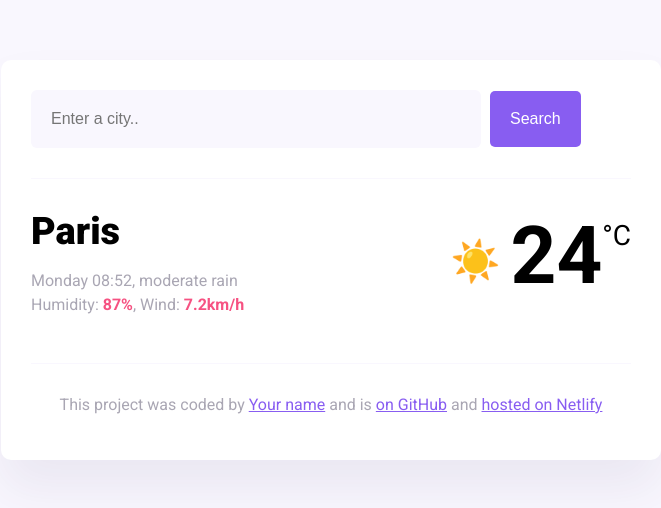
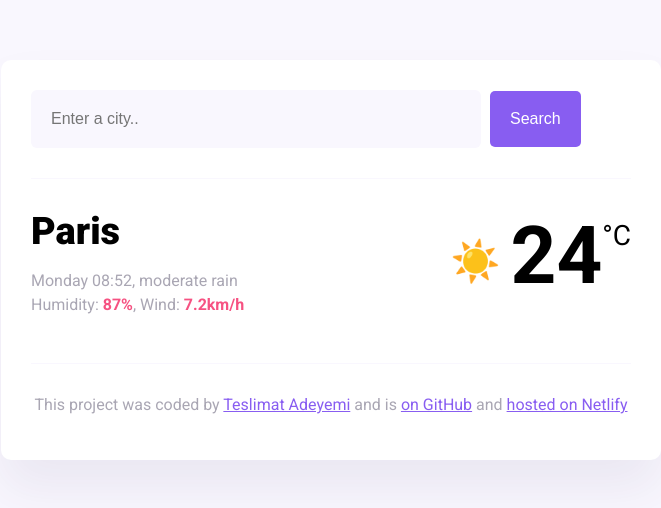
Before and after one commit to Teslimat/my-weatherapp, a plain HTML site: page index.html in a window 1280 px wide. Shown: the whole page, without its empty margins (309-970 px from the left). Drawn offline with nearby package versions, Linux system fonts and the light colour scheme.

Commit message:
Included a link to my github profile

```diff
--- a/index.html
+++ b/index.html
@@ -7,8 +7,7 @@
     <link rel="preconnect" href="https://fonts.gstatic.com" crossorigin />
     <link
       href="https://fonts.googleapis.com/css2?family=Roboto:ital,wght@0,100;0,400;0,500;0,700;0,900;1,100;1,300;1,400;1,500;1,700;1,900&display=swap"
-      rel="stylesheet"
-    />
+      rel="stylesheet" />
     <script src="https://cdn.jsdelivr.net/npm/axios@1.1.2/dist/axios.min.js"></script>
     <link rel="stylesheet" href="src/styles.css" />
     <title>My weather application</title>
@@ -22,8 +21,7 @@
             placeholder="Enter a city.."
             required
             class="search-input"
-            id="search-input"
-          />
+            id="search-input" />
           <input type="submit" value="Search" class="search-button" />
         </form>
       </header>
@@ -47,8 +45,10 @@
       <footer>
         <p>
           This project was coded by
-          <a href="#" target="_blank">Your name</a> and is
-          <a href="#" target="_blank"> on GitHub</a> and
+          <a href="https://github.com/teslimat/" target="_blank"
+            >Teslimat Adeyemi</a
+          >
+          and is <a href="#" target="_blank"> on GitHub</a> and
           <a href="#" target="_blank">hosted on Netlify</a>
         </p>
       </footer>
```
